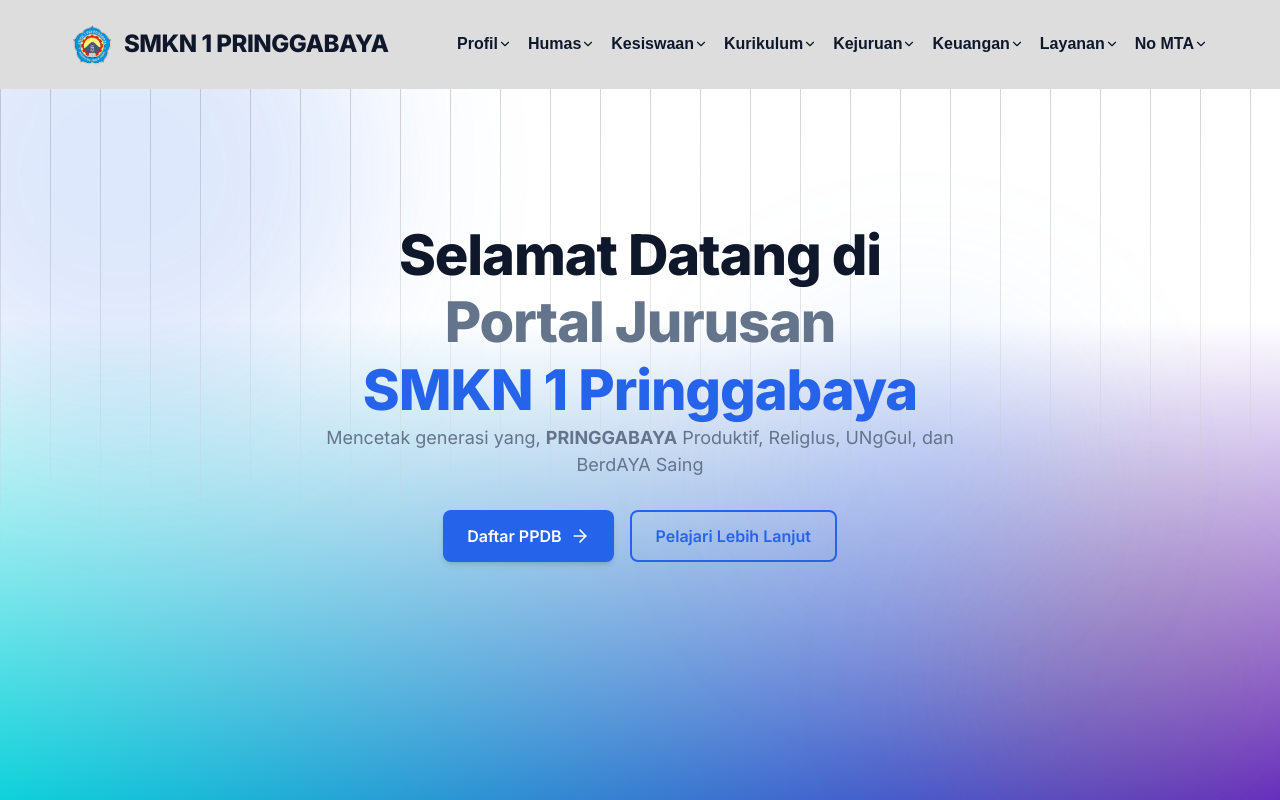
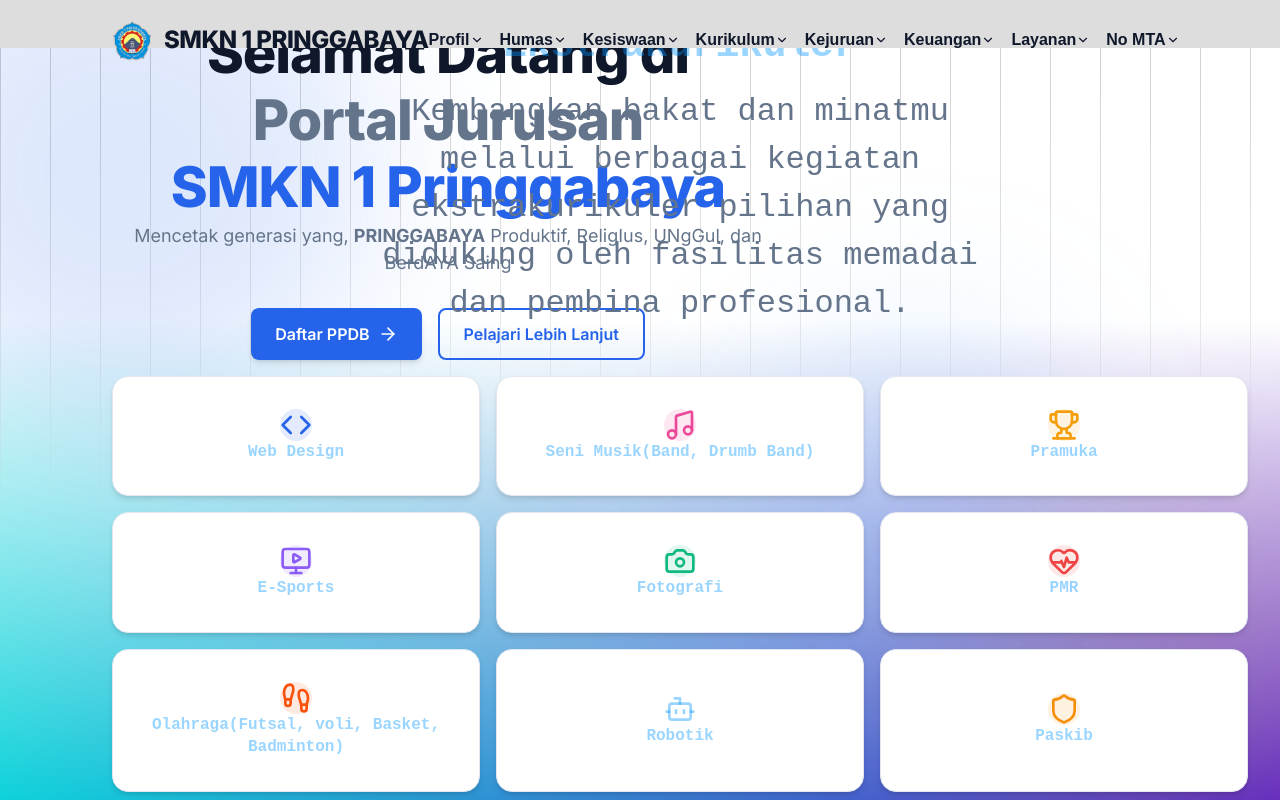
Before and after one commit to vanillavanila/front_end, a React (Vite) app: page / in a window 1280 px wide. Shown: the top 800 px of the page. Built offline with nearby package versions, Linux system fonts and the light colour scheme.

Commit message:
fix: bug

```diff
--- a/src/components/Ekskul.css
+++ b/src/components/Ekskul.css
@@ -1,3 +1,9 @@
+.container{
+    position: absolute;
+    top: 20px;
+    left: 80px;
+}
+
 .grid{
     display: grid;
     grid-template-columns: repeat(3, 1fr);
```
